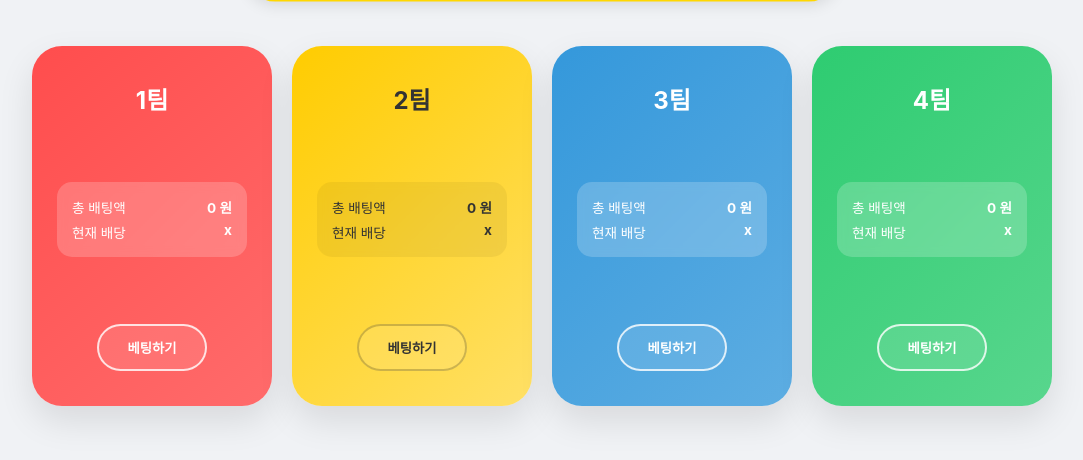
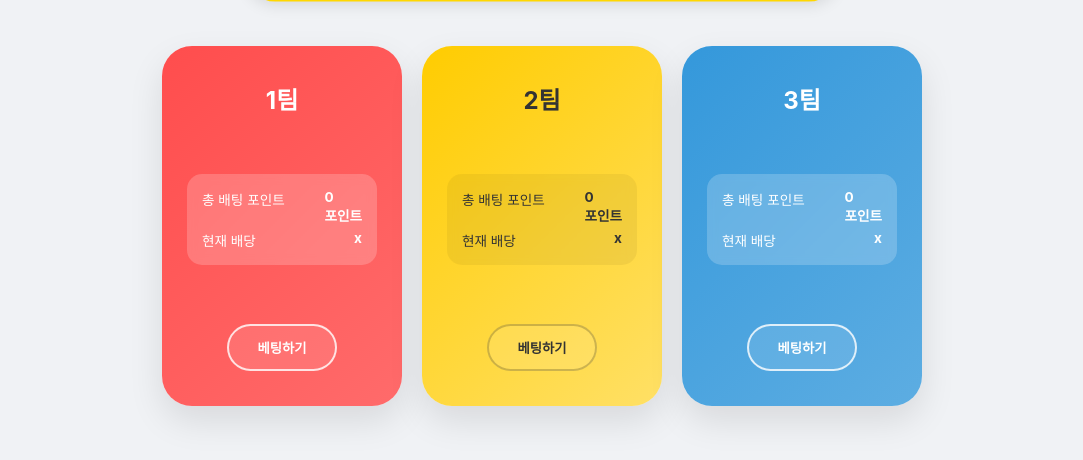
Before and after one commit to Oozls/tatta, a Flask app: template templates/main.html in a window 1280 px wide. Shown: the part 265-725 px from the top of the page, without its empty margins (98-1181 px from the left). Run offline with Flask 3, Linux system fonts and the light colour scheme; the template is opened without the code that fills it, so the values that code supplies are empty; some libraries are stand-ins or nearby versions.

Commit message:
No more won, now points / Removed 4th team

```diff
--- a/app.py
+++ b/app.py
@@ -130,7 +130,7 @@
 @app.route("/")
 def main_page():
     users = list(user_collection.find())
-    total_money = {'1':0,'2':0,'3':0,'4':0}
+    total_money = {'1':0,'2':0,'3':0}
     for user in users:
         if user['current_team'] != None:
             total_money[str(user['current_team'])] += int(user['betted_money'])
@@ -143,8 +143,7 @@
     rate = {
         '1':div(sum_money,total_money['1']),
         '2':div(sum_money,total_money['2']),
-        '3':div(sum_money,total_money['3']),
-        '4':div(sum_money,total_money['4'])
+        '3':div(sum_money,total_money['3'])
     }
 
     histories = list(history_collection.find())
@@ -171,9 +170,15 @@
         name = request.form.get('name')
         number = request.form.get('number')
         password = request.form.get('password')
-        if not bool(match(r'^[가-힣]{2,4}$', name)): return redirect('/')
-        elif not is_valid_number(number): return redirect('/')
-        elif user_collection.find_one({'name':name, 'number':int(number)}): return redirect('/')
+        if not bool(match(r'^[가-힣]{2,4}$', name)):
+            flash('❌ 올바른 형식의 이름이 아닙니다.')
+            return redirect('/')
+        elif not is_valid_number(number):
+            flash('❌ 올바른 형식의 학번이 아닙니다.')
+            return redirect('/')
+        elif user_collection.find_one({'name':name, 'number':int(number)}):
+            flash('❌ 이미 존재하는 사용자입니다.')
+            return redirect('/')
 
         user_data = {
             'name':name,
@@ -237,8 +242,8 @@
     if request.method == "POST":
         team = request.form.get('team')
         money = request.form.get('money')
-        if not (1<=int(team)<=4): flash("❌ 팀은 4개뿐입니다.")
-        elif int(money)<=0: flash("❌ 최소 1원이라도 거시죠?")
+        if not (1<=int(team)<=3): flash("❌ 팀은 3개뿐입니다.")
+        elif int(money)<=0: flash("❌ 최소 1 포인트라도 거시죠?")
         elif int(money)>current_user.get_money(): flash("❌ 가진 만큼만 거세요.")
         elif current_user.get_current_team() != None or current_user.get_betted_money() != 0: flash("❌ 이미 베팅하였습니다.")
         else:
@@ -251,7 +256,7 @@
                 current_user.set_betted_money(int(money))
 
                 user_collection.update_one({'_id':ObjectId(current_user.get_id())}, {'$inc':{'money':-int(money)}, "$set":{"current_team":int(team), "betted_money":int(money)}})
-                flash(f"✅ {team}팀에 {money}원 베팅하였습니다.")
+                flash(f"✅ {team}팀에 {number_comma(money)} 포인트 베팅하였습니다.")
         return redirect('/')
     else:
         team = request.args.get("t", type=int)
@@ -281,8 +286,8 @@
 def admin_panel_ended_page():
     if current_user.is_admin():
         winner_team = request.form.get('winner-team')
-        if not (1<=int(winner_team)<=4):
-            flash("❌ 팀은 1부터 4까지라니까")
+        if not (1<=int(winner_team)<=3):
+            flash("❌ 팀은 1부터 3까지라니까")
         else:
             history_collection.insert_one({
                 "winner": int(winner_team),
@@ -291,7 +296,7 @@
             })
 
             users = list(user_collection.find())
-            total_money = {'1':0,'2':0,'3':0,'4':0}
+            total_money = {'1':0,'2':0,'3':0}
             for user in users:
                 if user['current_team'] != None:
                     total_money[str(user['current_team'])] += int(user['betted_money'])
@@ -311,7 +316,7 @@
                 operations.append(UpdateOne({'_id': user['_id']}, {'$set': update_fields}))
             user_collection.bulk_write(operations)
 
-            flash('✅ 경기 결과 등록 및 보유 금액 계산 완료')
+            flash('✅ 경기 결과 등록 및 보유 포인트 계산 완료')
 
     return redirect('/')
 
@@ -330,7 +335,7 @@
         if not target_user: flash('❌ 해당 사용자를 찾을 수 없습니다.')
         else:
             user_collection.update_one({'name':name, 'number':int(number)}, {'$set':{'money':max(0, target_user['money']+int(money))}})
-            flash(f'✅ {number} {name}에게 {number_comma(money)} 원을 지급했습니다.')
+            flash(f'✅ {number} {name}에게 {number_comma(money)} 포인트를 지급했습니다.')
 
     return redirect('/')
 
--- a/templates/admin_panel.html
+++ b/templates/admin_panel.html
@@ -205,7 +205,7 @@
                     </div>
                     <div class="action-group">
                         <button type="submit" class="action-btn btn-win">우승팀 결과 발표</button>
-                        <input type="number" class="number-input" name="winner-team" placeholder="팀 번호" min="1" max="4" autocomplete="off">
+                        <input type="number" class="number-input" name="winner-team" placeholder="팀 번호" min="1" max="3" autocomplete="off">
                     </div>
                 </div>
             </form>
@@ -213,9 +213,9 @@
             <form action="/admin/panel/bonus" method="post">
                 <div class="admin-row">
                     <div class="label-group">
-                        <div class="row-label">유저 보유 금액 변경</div>
+                        <div class="row-label">유저 보유 포인트 변경</div>
                         <div class="row-description">
-                            특정 유저의 보유 금액을 수동으로 보정합니다. 이름과 학번이 데이터베이스와 일치해야 하며, 입력한 금액만큼 현재 잔액에 <strong>합산 또는 차감</strong>됩니다.
+                            특정 유저의 보유 포인트를 수동으로 보정합니다. 이름과 학번이 데이터베이스와 일치해야 하며, 입력한 포인트만큼 현재 포인트에 <strong>합산 또는 차감</strong>됩니다.
                         </div>
                     </div>
                     <div class="action-group">
--- a/templates/betting.html
+++ b/templates/betting.html
@@ -266,7 +266,7 @@
                     (어드민)
                     {% endif %}
                 </span>
-                <span class="user-money">💰 {{ current_user.get_money() | number_comma }} 원</span>
+                <span class="user-money">💰 {{ current_user.get_money() | number_comma }} 포인트</span>
             </div>
             <a href="/logout"><button class="btn">로그아웃</button></a>
             {% if current_user.is_admin() %}
@@ -287,13 +287,13 @@
         </div>
 
         <section class="input-section">
-            <h2>베팅 금액 입력</h2>
+            <h2>베팅 포인트 입력</h2>
 
             <form action="/betting" method="post">
                 <input type="hidden" name="team" value="{{ team }}">
                 <div class="input-group">
                     <label for="betting-money">한 번 베팅하면 경기 종료 전까지 다시 베팅할 수 없습니다.</label>
-                    <input type="number" id="betting-money" name="money" placeholder="베팅할 금액의 액수를 입력하세요" min="100" max="{{ current_user.get_money() }}" required>
+                    <input type="number" id="betting-money" name="money" placeholder="베팅할 포인트의 액수를 입력하세요" min="100" max="{{ current_user.get_money() }}" required>
                 </div>
 
                 <button type="submit" class="submit-betting-btn" onsubmit="this.disabled=true;">팀 베팅하기 🚀</button>
--- a/templates/main.html
+++ b/templates/main.html
@@ -266,7 +266,7 @@
                  (어드민)
                 {% endif %}
             </span>
-            <span class="user-money">💰 {{ current_user.get_money() | number_comma }} 원</span>
+            <span class="user-money">💰 {{ current_user.get_money() | number_comma }} 포인트</span>
         </div>
         <a href="/logout"><button class="btn">로그아웃</button></a>
         {% if current_user.is_admin() %}
@@ -289,8 +289,8 @@
 
             <div class="team-stats">
                 <div class="stat-row">
-                    <span>총 배팅액</span>
-                    <span class="stat-value">{{ total_money['1'] | number_comma }} 원</span>
+                    <span>총 배팅 포인트</span>
+                    <span class="stat-value">{{ total_money['1'] | number_comma }}<br>포인트</span>
                 </div>
                 <div class="stat-row">
                     <span>현재 배당</span>
@@ -306,8 +306,8 @@
 
             <div class="team-stats">
                 <div class="stat-row">
-                    <span>총 배팅액</span>
-                    <span class="stat-value">{{ total_money['2'] | number_comma }} 원</span>
+                    <span>총 배팅 포인트</span>
+                    <span class="stat-value">{{ total_money['2'] | number_comma }}<br>포인트</span>
                 </div>
                 <div class="stat-row">
                     <span>현재 배당</span>
@@ -323,8 +323,8 @@
 
             <div class="team-stats">
                 <div class="stat-row">
-                    <span>총 배팅액</span>
-                    <span class="stat-value">{{ total_money['3'] | number_comma }} 원</span>
+                    <span>총 배팅 포인트</span>
+                    <span class="stat-value">{{ total_money['3'] | number_comma }}<br>포인트</span>
                 </div>
                 <div class="stat-row">
                     <span>현재 배당</span>
@@ -332,23 +332,6 @@
                 </div>
             </div>
             <a href="/betting?t=3">
-                <button class="betting-btn">베팅하기</button>
-            </a>
-        </div>
-        <div class="team-box team-4">
-            <h2>4팀</h2>
-
-            <div class="team-stats">
-                <div class="stat-row">
-                    <span>총 배팅액</span>
-                    <span class="stat-value">{{ total_money['4'] | number_comma }} 원</span>
-                </div>
-                <div class="stat-row">
-                    <span>현재 배당</span>
-                    <span class="stat-value">x {{ rate['4'] }}</span>
-                </div>
-            </div>
-            <a href="/betting?t=4">
                 <button class="betting-btn">베팅하기</button>
             </a>
         </div>
--- a/templates/ranking.html
+++ b/templates/ranking.html
@@ -261,7 +261,7 @@
             {% if current_user.is_authenticated %}
             <div class="user-status">
                 <span class="user-name">{{ current_user.get_name() }} 님</span>
-                <span class="user-money">💰 {{ current_user.get_money() | number_comma }} 원</span>
+                <span class="user-money">💰 {{ current_user.get_money() | number_comma }} 포인트</span>
             </div>
             <a href="/logout" class="btn">로그아웃</a>
             {% if current_user.is_admin() %}
@@ -279,7 +279,7 @@
         <div class="ranking-sidebar">
             <p>Hall of Fame</p>
             <h1>순위표</h1>
-            <p>현재 가장 많은 금액을<br>보유하고 있는 랭커들입니다.</p>
+            <p>현재 가장 많은 포인트를<br>보유하고 있는 랭커들입니다.</p>
         </div>
 
         <section class="list-section">
@@ -296,7 +296,7 @@
                         <span class="rank-id">{{ user.number }}</span>
                     </div>
                     <div class="rank-money-val">
-                        {{ user.money | number_comma }} 원
+                        {{ user.money | number_comma }} 포인트
                     </div>
                 </div>
                 {% else %}
```
